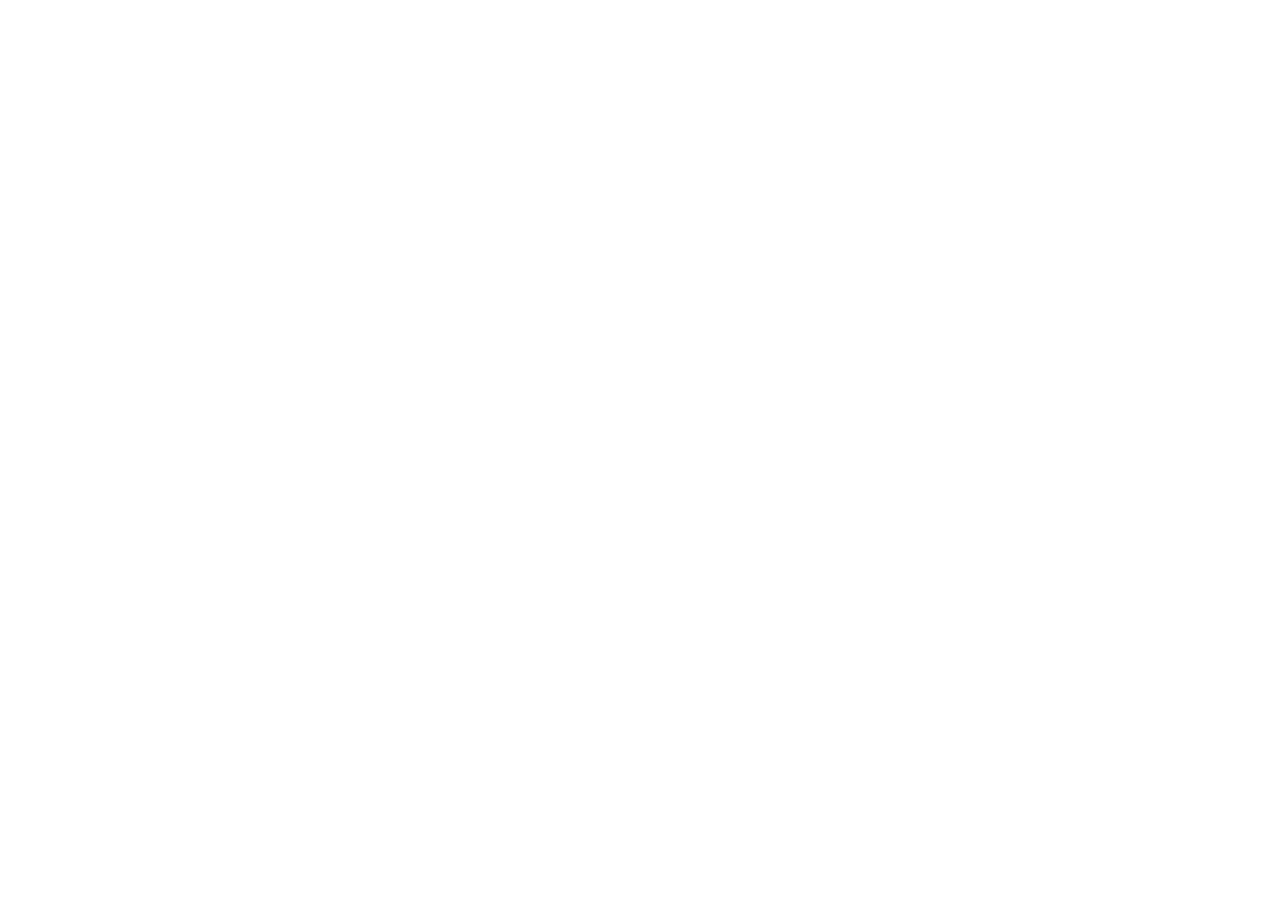
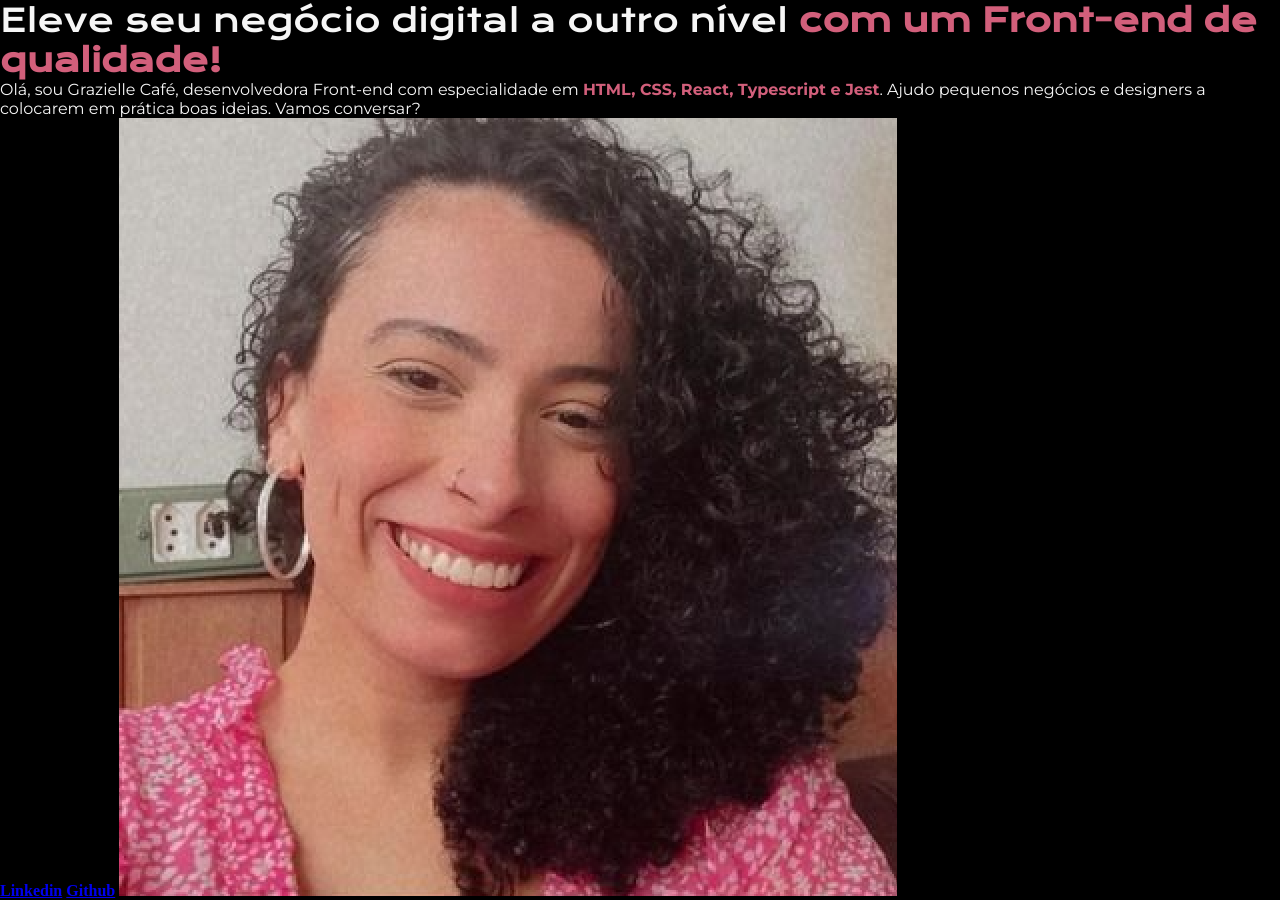
Before and after one commit to graziellecafe/html-css-oracle-next-education-t7, a plain HTML site: page index.html in a window 1280 px wide. Before the commit the page ends 800 px from the top, so only its background shows below. Drawn offline with nearby package versions, Linux system fonts and the light colour scheme.

Commit message:
feat: relating css to html and delivering the first feature of the project

```diff
--- /dev/null
+++ b/css/reset.css
@@ -0,0 +1,4 @@
+*{
+  margin: 0;
+  padding: 0;
+  }
--- /dev/null
+++ b/css/style.css
@@ -0,0 +1,24 @@
+@import url('https://fonts.googleapis.com/css2?family=Krona+One&family=Roboto&display=swap');
+@import url('https://fonts.googleapis.com/css2?family=Krona+One&family=Montserrat:ital,wght@0,100..900;1,100..900&family=Roboto&display=swap');
+
+body {
+  background-color: #000000;
+  color: #F6F6F6;
+}
+
+h1 {
+  font-family: "Krona One", sans-serif;
+  font-weight: 400;
+  font-style: normal;
+}
+
+p {
+  font-family: "Montserrat", sans-serif;
+  font-weight: 400;
+  font-style: normal;
+  color: #F6F6F6;
+}
+
+strong {
+  color: #D25F7B;
+}
--- a/index.html
+++ b/index.html
@@ -4,10 +4,18 @@
   <meta charset="UTF-8">
   <meta name="viewport" content="width=device-width, initial-scale=1.0">
   <title>Portfólio</title>
+  <link rel="stylesheet" href="css/reset.css">
+  <link rel="stylesheet" href="css/style.css">
 </head>
 <body>
   <header></header>
-  <main></main>
+  <main>
+    <h1>Eleve seu negócio digital a outro nível <strong> com um Front-end de qualidade<strong>!</h1>
+    <p>Olá, sou Grazielle Café, desenvolvedora Front-end com especialidade em <strong>HTML, CSS, React, Typescript e Jest</strong>. Ajudo pequenos negócios e designers a colocarem em prática boas ideias. Vamos conversar?</p>
+    <a href="https://www.linkedin.com/in/graziellecafe/" target="_blank">Linkedin</a>
+    <a href="https://github.com/graziellecafe" target="_blank">Github</a>
+    <img src="img/perfil.png" alt="Foto de Perfil">
+  </main>
   <footer></footer>
 </body>
 </html>
```
Also changed, not shown: img/perfil.png (added).
